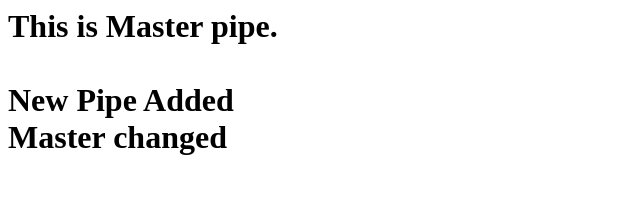
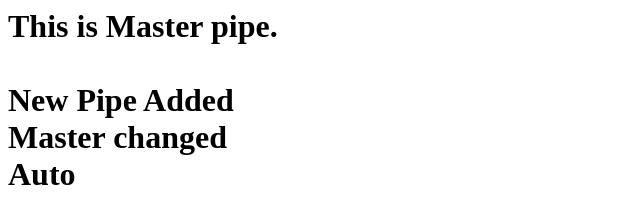
Before and after one commit to Darzzzz/q1q2q3-jenkinsfile-docker, a plain HTML site: page index.html in a window 1280 px wide. Shown: the whole page, without its empty margins (0-640 px from the left). Drawn offline with Linux system fonts and the light colour scheme.

Commit message:
Update index.html

```diff
--- a/index.html
+++ b/index.html
@@ -1,5 +1,6 @@
 <h1>
 	This is Master pipe.<br><br>
 	New Pipe Added<br>
-	Master changed
+	Master changed<br>
+	Auto
 </h1>
```
